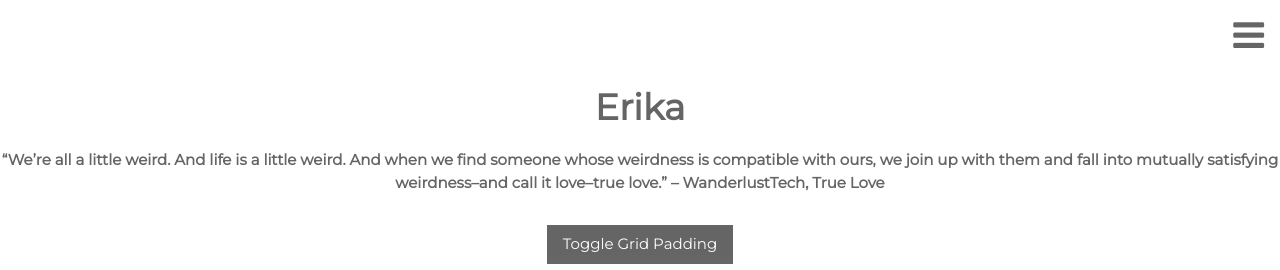
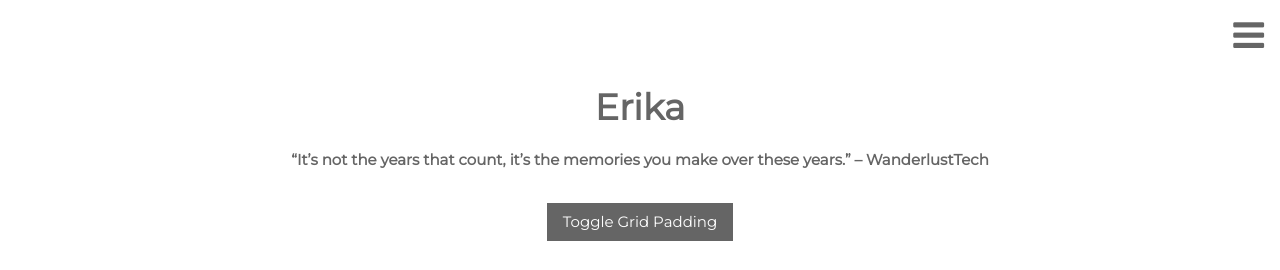
Before and after one commit to Wanderlusttech/ErikaSweet21, a plain HTML site: page index.html in a window 1280 px wide. Shown: the top 270 px of the page. Drawn offline with nearby package versions, Linux system fonts and the light colour scheme.

Commit message:
Update index.html

```diff
--- a/index.html
+++ b/index.html
@@ -33,8 +33,8 @@ img {margin-bottom: -7px}
 <div class="w3-clear"></div>
 <header class="w3-center w3-margin-bottom">
   <h1><b>Erika</b></h1>
-  <p><b>“We’re all a little weird. And life is a little weird. And when we find someone whose weirdness is compatible with ours, we join up with them and fall into mutually satisfying weirdness–and call it love–true love.”
-    – WanderlustTech, True Love</b></p>
+  <p><b>“It’s not the years that count, it’s the memories you make over these years.”
+    – WanderlustTech</b></p>
   <p class="w3-padding-16"><button class="w3-button w3-black" onclick="myFunction()">Toggle Grid Padding</button></p>
 </header>
 </div>
```
